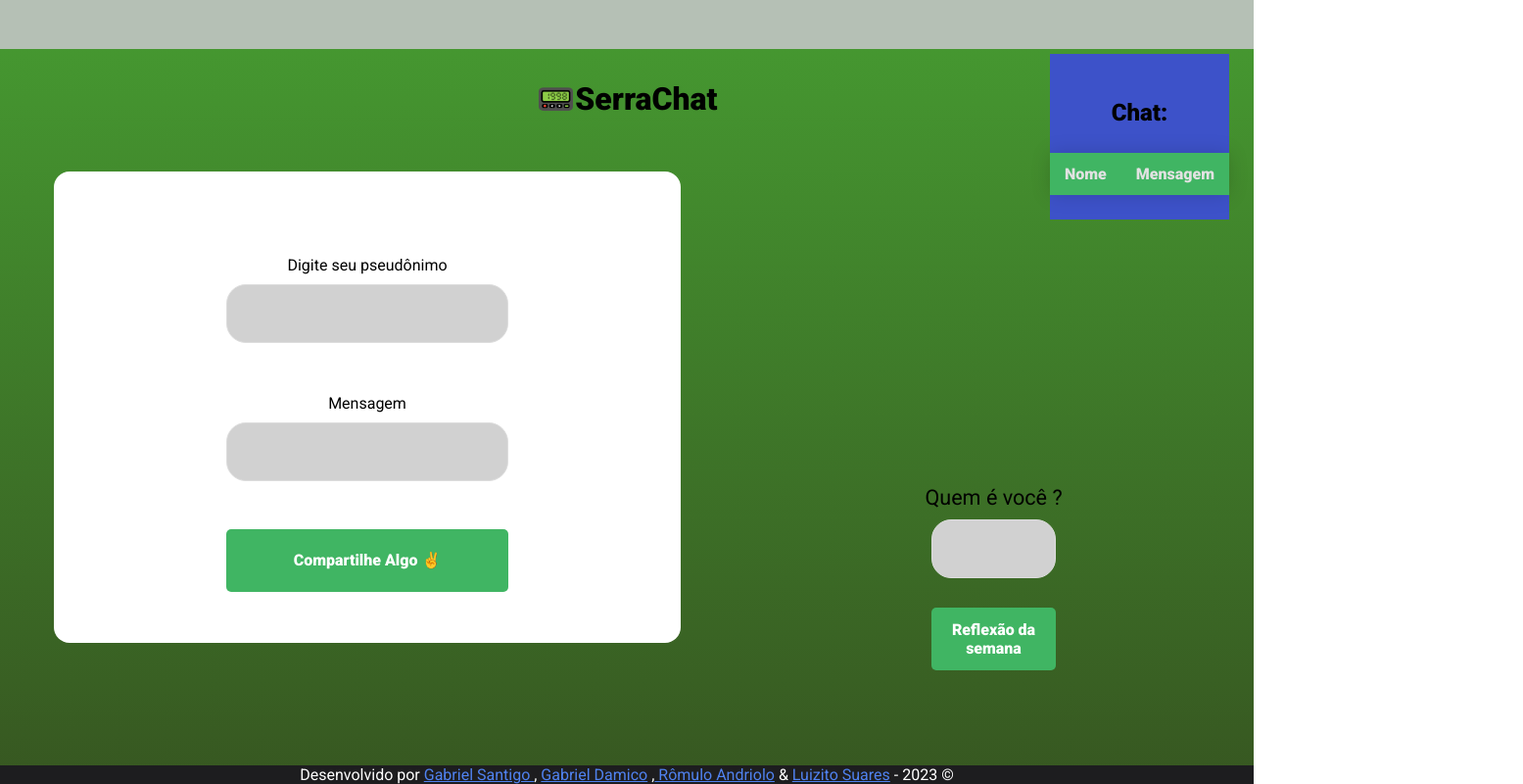
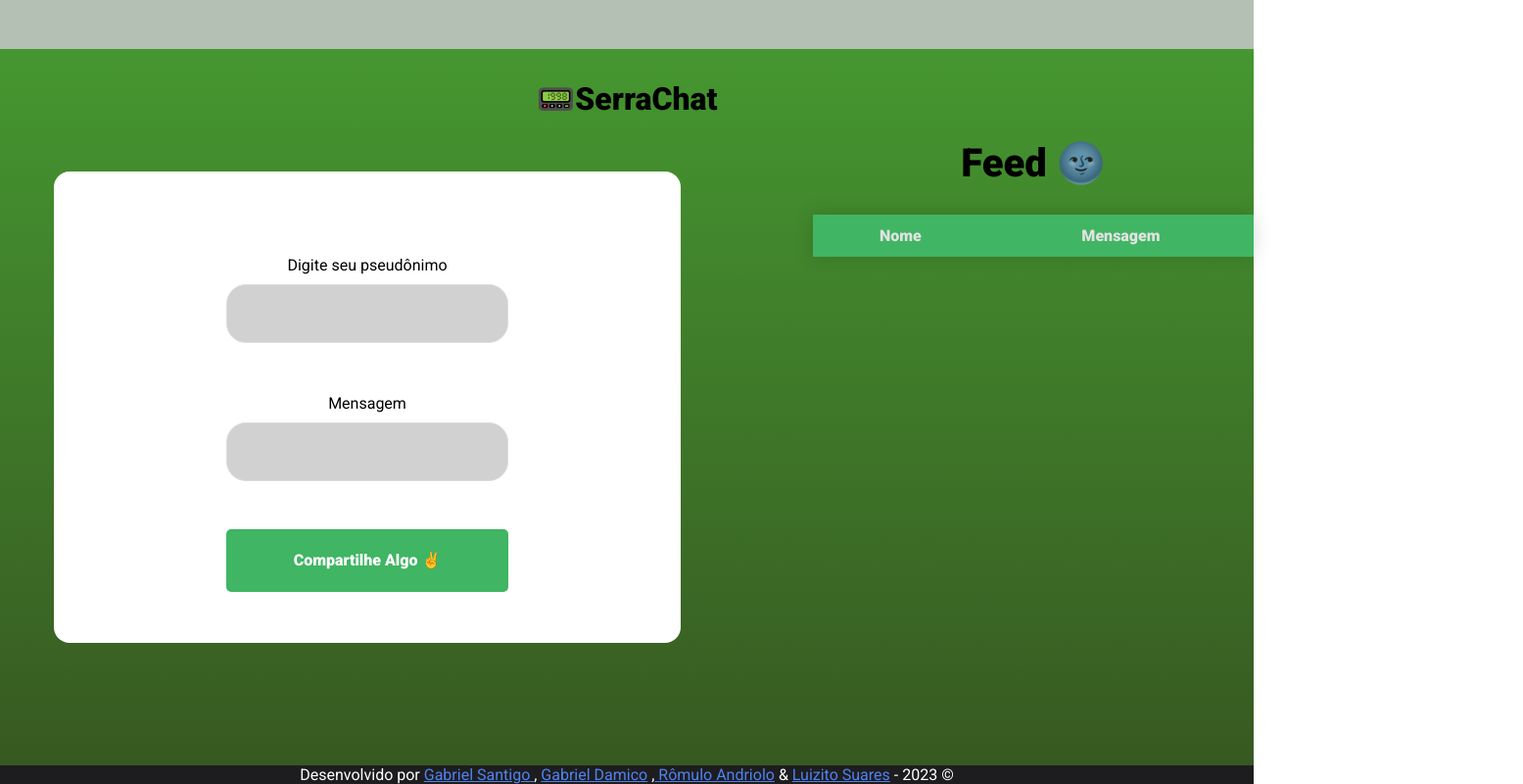
Before and after one commit to luizitosuares/SerraChat, a plain HTML site: page SerraChat/index.html in a window 1280 px wide. Shown: the whole page at 98% size, 1555 px wide, since content can reach past the window. Drawn offline with Linux system fonts and the light colour scheme; no server answers.

Commit message:
formatação tabela

```diff
--- a/SerraChat/index.html
+++ b/SerraChat/index.html
@@ -4,7 +4,7 @@
 <head>
   <meta charset="UTF-8">
   <link rel="icon" type="image/x-icon" href="/assets/favicon-16x16.png">
-  <title>SerraBet - O melhor site de apostas</title>
+  <title>SerraChat - Conectando Aprendizados</title>
   <link rel="stylesheet" href="style.css">
   <link rel="preconnect" href="https://fonts.googleapis.com">
   <link rel="preconnect" href="https://fonts.gstatic.com" crossorigin>
@@ -22,17 +22,17 @@
   <div class="card">
     <form>
       <label for="nome" id="label">Digite seu pseudônimo</label>
-      <input type="text" id="nome" name="nome" placeholder="" required  /><br>
+      <input type="text" id="nome" name="nome" placeholder="" required /><br>
 
-      <label for="aposta" id="label">Mensagem  </label>
-      <input type="text" id="aposta" name="aposta" placeholder="" required  /><br>
+      <label for="aposta" id="label">Mensagem </label>
+      <input type="text" id="aposta" name="aposta" placeholder="" required /><br>
       <button type="button" onclick="">Compartilhe Algo ✌</button>
       <!-- <button type="button" onclick="salvarAposta()" >Salvar</button>-->
 
     </form>
     <div class="card-apostas">
-      <h2>Chat: </h2>
-      <table class="tabela">
+      <h2 style="font-size:40px">Feed 🌚</h2>
+      <table class="tabela" style="width:1000px;">
         <thead>
           <tr>
             <th> Nome </th>
@@ -43,15 +43,9 @@
         </tbody>
       </table>
     </div>
-    <div class="teste">
 
-      <label for="aposta" id="label">Quem é você ?  </label>
-      <input type="text" id="aposta" name="aposta" placeholder="" required  /><br>
-      <button type="button" onclick="">Reflexão da semana</button>
 
-    </div>
-
-</div>
+  </div>
 
 
 
--- a/SerraChat/style.css
+++ b/SerraChat/style.css
@@ -142,10 +142,11 @@ h2 {
     display: flex;
     flex-direction: column;
     align-items: center;
-margin-left: 985px;
+left: 500px;
 position: absolute;
-top: -120px;
-background-color: #3d52c9;
+top: -108px;
+width: auto;
+margin: auto;
 
 }
 .tabela {
@@ -228,20 +229,3 @@ footer a:visited{
 
     }
 }
-
-.teste{
-
-    height: 255px;
-    width: 255px;
-
-    margin-left: 800px;
-    position: absolute;
-    top: 320px;
-    text-align: center;
-}
-
-.teste #label{
-
-font-size: 135%;
-
-}
```
